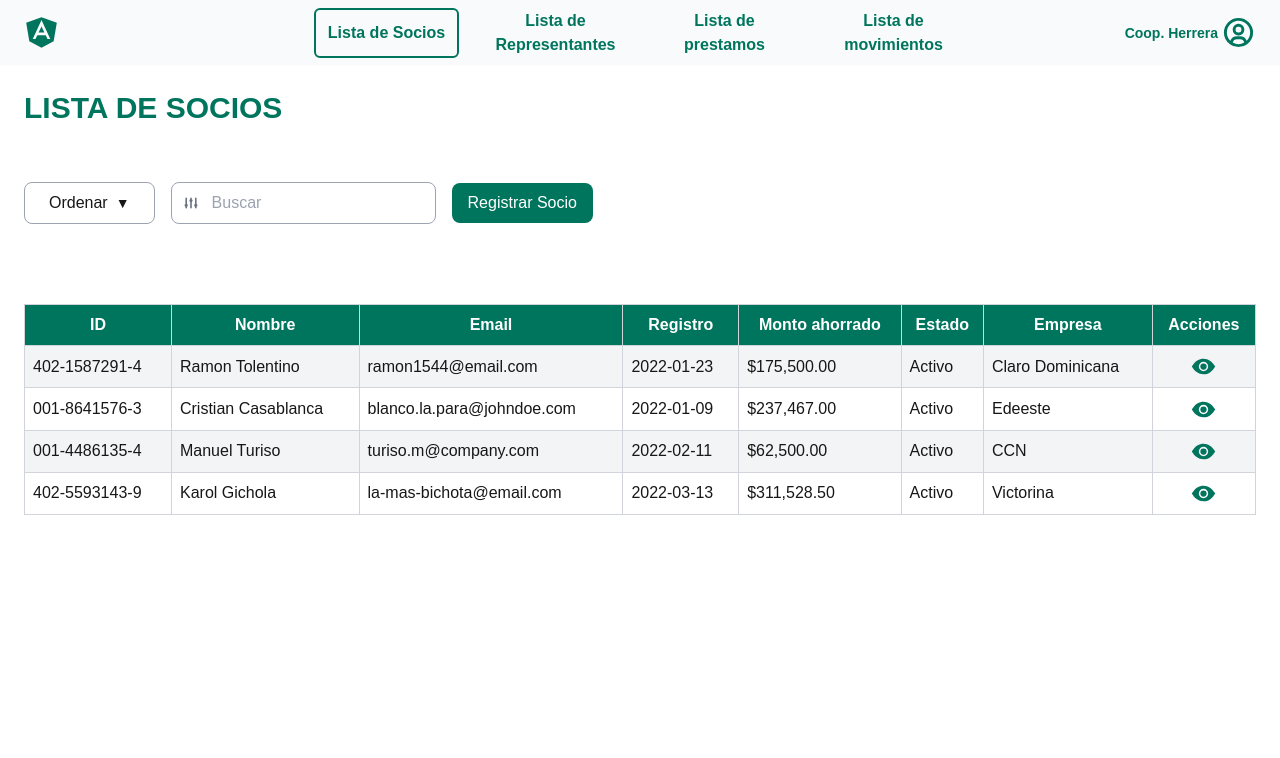
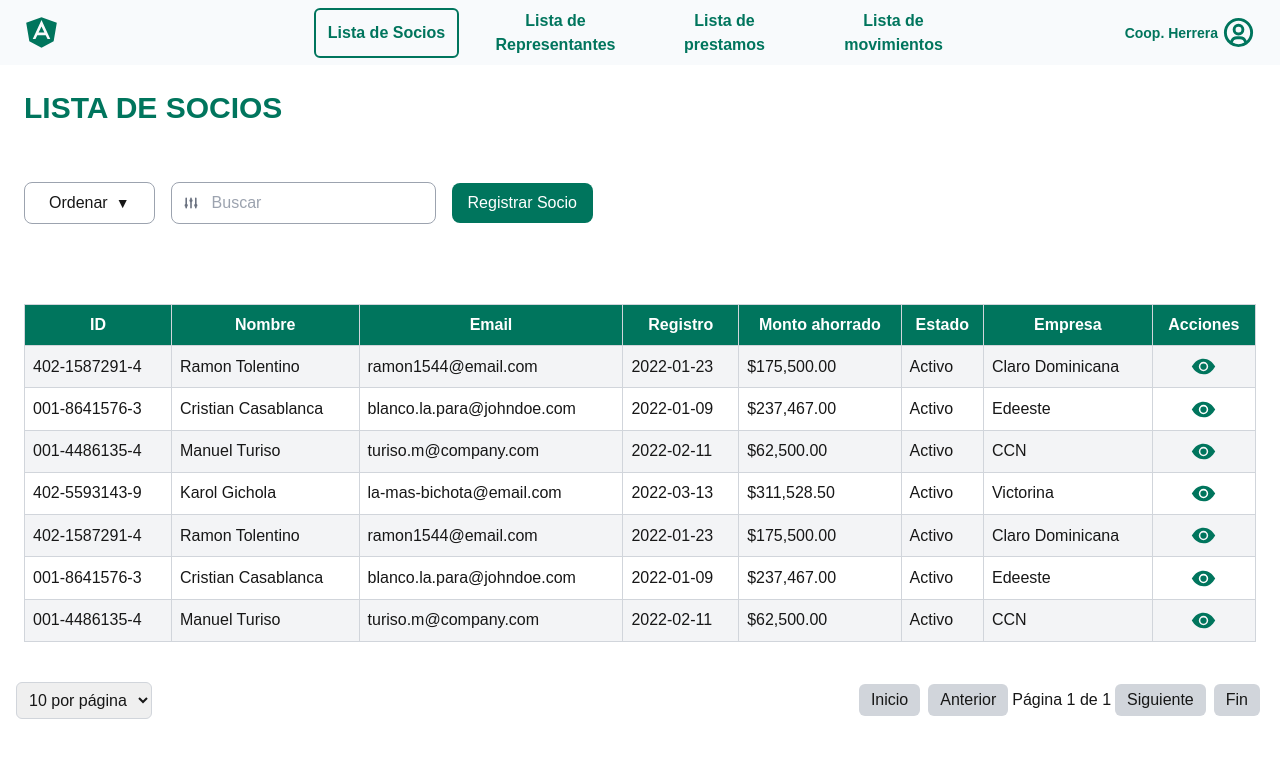
Before and after one commit to Dariyank/CoopeSoft, a Next.js app: page /ListaSocios in a window 1280 px wide. Shown: the top 758 px of the page. Built offline with nearby package versions, Linux system fonts and the light colour scheme.

Commit message:
creacion de la paginacion de la tabla

```diff
--- a/app/ListaSocios/page.tsx
+++ b/app/ListaSocios/page.tsx
@@ -53,11 +53,42 @@ const ListaSocios = () => {
       estado: "Activo",
       empresa: "Victorina",
     },
+    {
+      id: "402-1587291-4",
+      nombre: "Ramon Tolentino",
+      email: "ramon1544@email.com",
+      registro: "2022-01-23",
+      montoAhorrado: 175500,
+      estado: "Activo",
+      empresa: "Claro Dominicana",
+    },
+    {
+      id: "001-8641576-3",
+      nombre: "Cristian Casablanca",
+      email: "blanco.la.para@johndoe.com",
+      registro: "2022-01-09",
+      montoAhorrado: 237467,
+      estado: "Activo",
+      empresa: "Edeeste",
+    },
+    {
+      id: "001-4486135-4",
+      nombre: "Manuel Turiso",
+      email: "turiso.m@company.com",
+      registro: "2022-02-11",
+      montoAhorrado: 62500,
+      estado: "Activo",
+      empresa: "CCN",
+    },
   ]);
 
   const [search, setSearch] = useState("");
   const [sortOrder, setSortOrder] = useState<"asc" | "desc" | "id">("asc");
   const [isMenuOpen, setIsMenuOpen] = useState(false);
+  const [currentPage, setCurrentPage] = useState(1);
+  const [rowsPerPage, setRowsPerPage] = useState(10);
+
+
   const menuRef = useRef<HTMLDivElement>(null); // Referencia para el menú
 
   // Cerrar el menú si se hace clic fuera de él
@@ -95,6 +126,10 @@ const ListaSocios = () => {
       value.toString().toLowerCase().includes(search.toLowerCase())
     )
   );
+
+  const totalPages = Math.ceil(filteredSocios.length / rowsPerPage);
+  const startIndex = (currentPage - 1) * rowsPerPage;
+  const currentData = filteredSocios.slice(startIndex, startIndex + rowsPerPage);
 
   // Toggle menú de ordenamiento
   const toggleMenu = () => setIsMenuOpen((prev) => !prev);
@@ -195,7 +230,7 @@ const ListaSocios = () => {
             </tr>
           </thead>
           <tbody>
-            {filteredSocios.map((socio, index) => (
+            {currentData.map((socio, index) => (
               <tr
                 key={index}
                 className={index % 2 === 0 ? "bg-gray-100" : "bg-white"}
@@ -213,15 +248,71 @@ const ListaSocios = () => {
                 <td className="p-2 border border-gray-300">{socio.estado}</td>
                 <td className="p-2 border border-gray-300">{socio.empresa}</td>
                 <td className="p-2 border border-gray-300 text-center">
-                  <Link href={`/ListaSocios/${socio.nombre}`} className="text-[#00755D] hover:text-[#e6be31]">
-                      <IoEyeSharp className="inline-block" size={25}  />
+                  <Link
+                    href={`/ListaSocios/${socio.nombre}`}
+                    className="text-[#00755D] hover:text-[#e6be31]"
+                  >
+                    <IoEyeSharp className="inline-block" size={25} />
                   </Link>
                 </td>
               </tr>
             ))}
           </tbody>
+
         </table>
       </div>
+       {/* Paginación */}
+       <div className="flex justify-between items-center p-4">
+          <select
+            value={rowsPerPage}
+            onChange={(e) => setRowsPerPage(parseInt(e.target.value, 10))}
+            className="border border-gray-300 rounded-md p-2"
+          >
+            {[5, 10, 15, 20].map((rows) => (
+              <option key={rows} value={rows}>
+                {rows} por página
+              </option>
+            ))}
+          </select>
+
+          <div>
+            <button
+              disabled={currentPage === 1}
+              onClick={() => setCurrentPage(1)}
+              className={`mx-1 px-3 py-1 rounded-md ${currentPage === 1 ? "bg-gray-300" : "bg-[#00755D] hover:bg-[#e6be31] text-white"}`}
+            >
+              Inicio
+            </button>
+            <button
+              disabled={currentPage === 1}
+              onClick={() => setCurrentPage((prev) => Math.max(prev - 1, 1))}
+              className={`mx-1 px-3 py-1 rounded-md ${currentPage === 1 ? "bg-gray-300" : "bg-[#00755D] hover:bg-[#e6be31] text-white"}`}
+            >
+              Anterior
+            </button>
+            <span>
+              Página {currentPage} de {totalPages}
+            </span>
+            <button
+              disabled={currentPage === totalPages}
+              onClick={() => setCurrentPage((prev) => Math.min(prev + 1, totalPages))}
+              className={`mx-1 px-3 py-1 rounded-md ${
+                currentPage === totalPages ? "bg-gray-300" : "bg-[#00755D] hover:bg-[#e6be31] text-white"
+              }`}
+            >
+              Siguiente
+            </button>
+            <button
+              disabled={currentPage === totalPages}
+              onClick={() => setCurrentPage(totalPages)}
+              className={`mx-1 px-3 py-1 rounded-md ${
+                currentPage === totalPages ? "bg-gray-300" : "bg-[#00755D] hover:bg-[#e6be31] text-white "
+              }`}
+            >
+              Fin
+            </button>
+          </div>
+        </div>
     </div>
   );
 };
```
